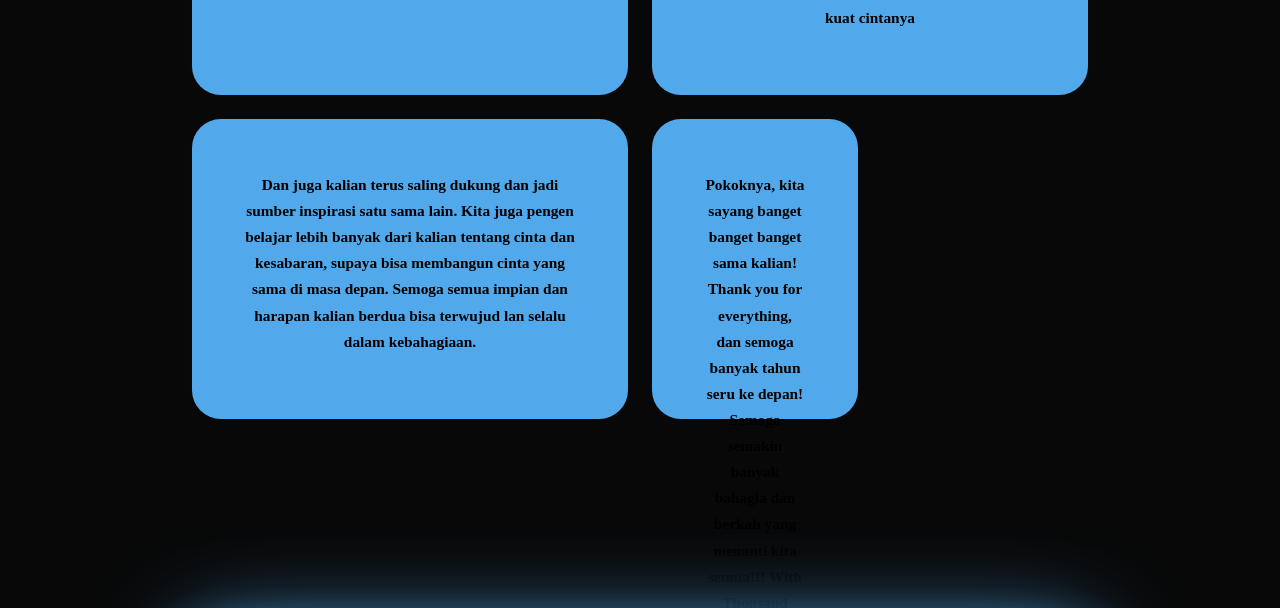
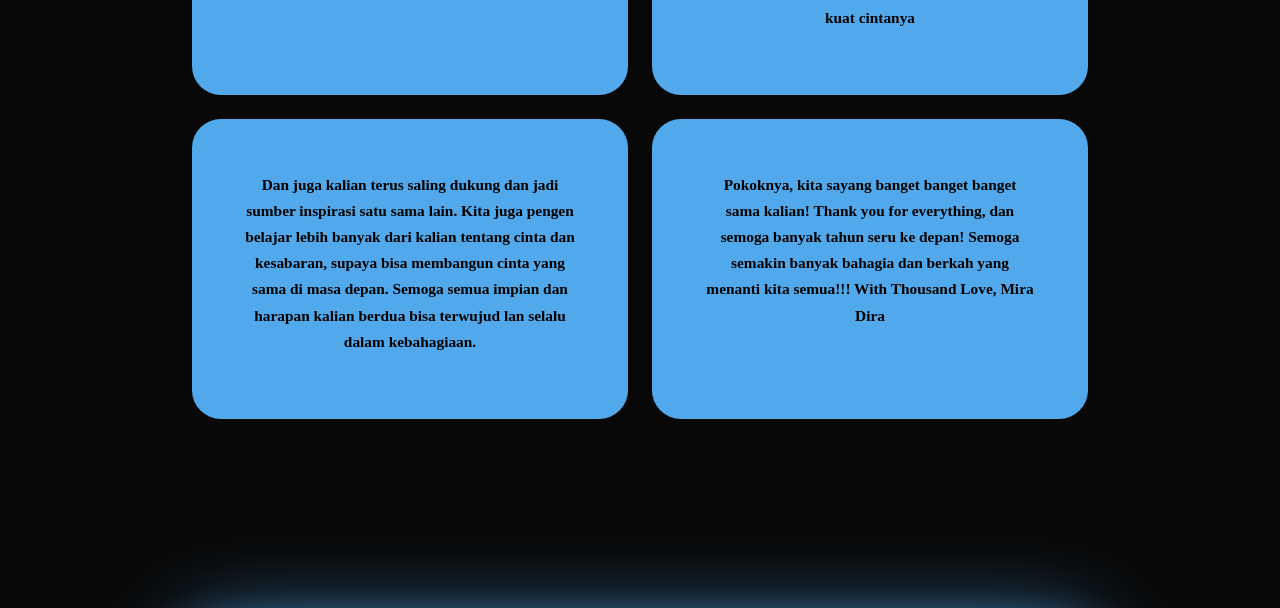
Before and after one commit to amirafathinah/Anniversary, a plain HTML site: page index.html in a window 1280 px wide. Shown: the part 2614-3222 px from the top of the page. Drawn offline with nearby package versions, Linux system fonts and the light colour scheme.

Commit message:
Update index.html

```diff
--- a/index.html
+++ b/index.html
@@ -126,11 +126,10 @@
 
             <div class="wish-box">
                 <div class="wish-info">
-                    <p>Dan juga kalian terus saling dukung dan jadi sumber inspirasi satu sama lain. Kita juga pengen belajar lebih banyak dari kalian tentang cinta dan kesabaran, supaya bisa membangun cinta yang sama di masa depan. Semoga semua impian dan harapan kalian berdua bisa terwujud lan selalu dalam kebahagiaan.</p>
+                    <p>Dan juga kalian terus saling dukung dan jadi sumber inspirasi satu sama lain. Kita juga pengen belajar lebih banyak dari kalian tentang cinta dan kesabaran, supaya bisa membangun cinta yang sama di masa depan. Semoga semua impian dan harapan kalian berdua bisa terwujud lan selalu dalam kebahagiaan. </p>
                 </div>
             </div>
 
-            <div class="wish-container">
             <div class="wish-box">
                 <div class="wish-info">
                     <p>Pokoknya, kita sayang banget banget banget sama kalian! Thank you for everything, dan semoga banyak tahun seru ke depan! Semoga semakin banyak bahagia dan berkah yang menanti kita semua!!! With Thousand Love, Mira Dira</p>
```
